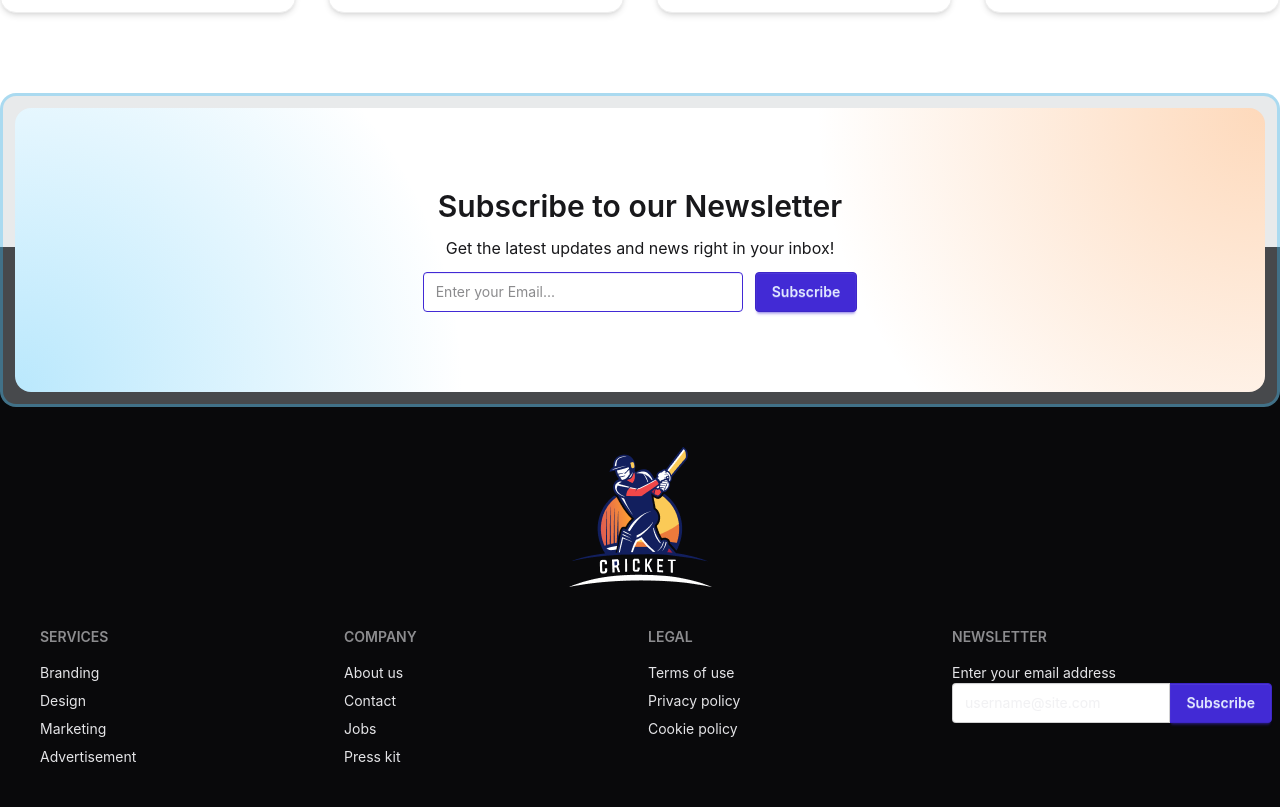
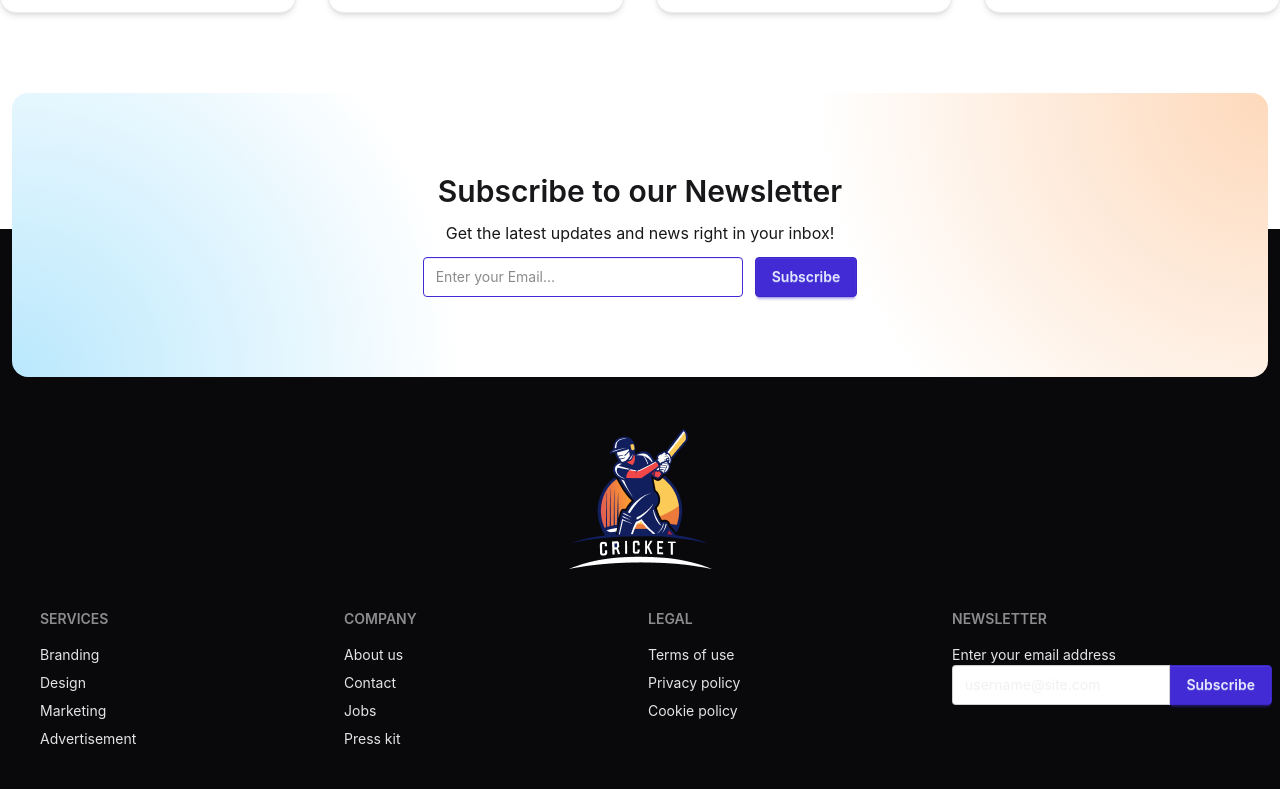
Before and after one commit to nafismahamudshahin/BPL-Dream-11, a React (Vite) app: page / in a window 1280 px wide. Shown: the part 4460-5267 px from the top of the page. Built offline with nearby package versions, Linux system fonts and the light colour scheme.

Commit message:
change newsletter background

```diff
--- a/src/components/Newsletter.tsx
+++ b/src/components/Newsletter.tsx
@@ -1,8 +1,8 @@
-
+import BgShadow from "../assets/bg-shadow.png";
 const Newsletter = () => {
     return (
         <section className="mt-20 -mb-40 relative z-10">
-            <div className="container mx-auto bg-[rgba(188,195,198,0.35)] rounded-2xl border-3 border-[rgba(56,189,248,0.35)]">
+            <div style={{ backgroundImage: `${BgShadow}`, backgroundRepeat: "no-repeat", backgroundSize: "cover" }} className="container mx-auto">
                 <div className="flex flex-col justify-center py-20 m-3 rounded-2xl bg-white bg-[radial-gradient(circle_at_0%_100%,rgba(56,189,248,0.35),transparent_35%),radial-gradient(circle_at_100%_0%,rgba(251,146,60,0.35),transparent_35%)]">
                     <div className="text-center space-y-3">
                         <h3 className="text-3xl text-center font-semibold">Subscribe to our Newsletter</h3>
```
